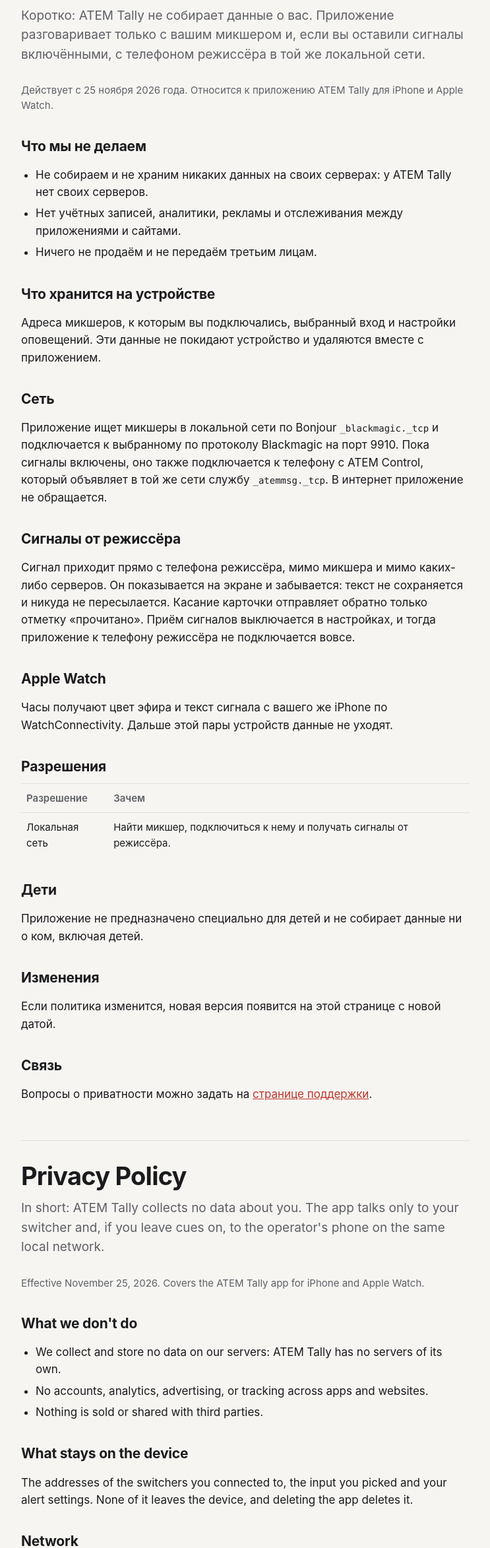
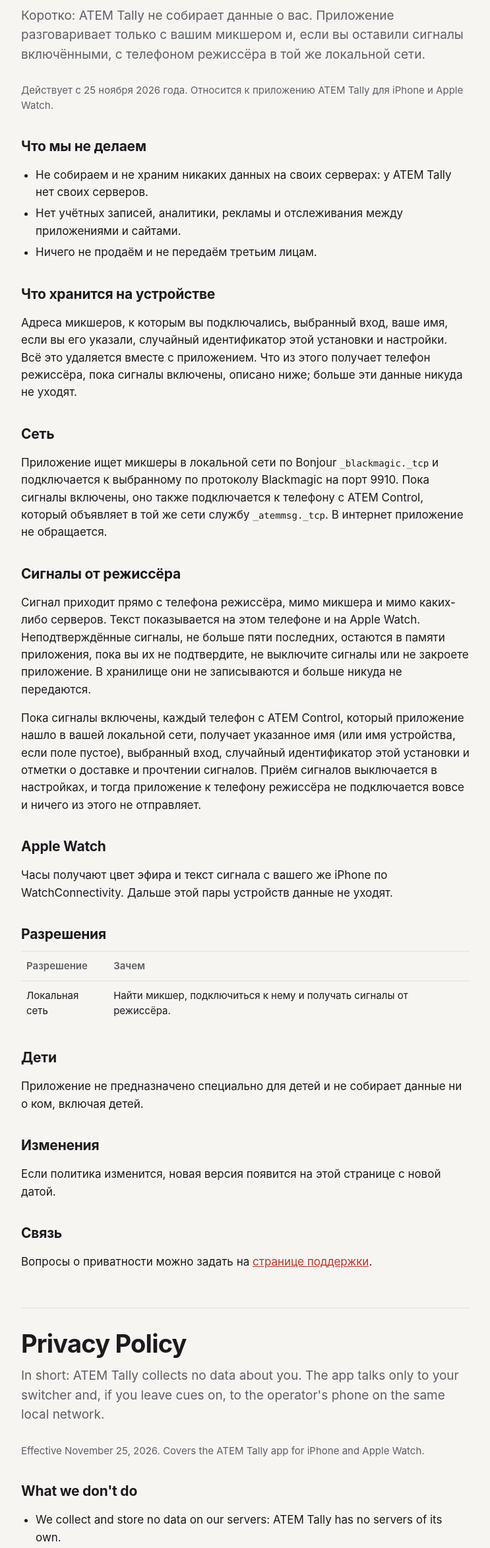
Before and after one commit to CattivoLe/CattivoLe.github.io, a plain HTML site: page atemtally/privacy.html in a window 1280 px wide. Shown: the part 180-2526 px from the top of the page at 66% size, without its empty margins (268-1011 px from the left). Drawn offline with Linux system fonts and the light colour scheme.

Commit message:
Политики ATEM Tally 1.5 и ATEM Control: что уходит на пульт
Вход «не покидает устройство» и сигнал «показывается и забывается» уже
неверны: пульт получает имя, вход, идентификатор установки и отметки о
доставке и прочтении, а неподтверждённые сигналы остаются в памяти ATEM
Tally. Публиковать вместе с выходом 1.5 и сменить дату на день публикации.

Co-Authored-By: Claude Opus 5.5 <noreply@anthropic.com>

```diff
--- a/atemtally/privacy.html
+++ b/atemtally/privacy.html
@@ -29,13 +29,14 @@
 </ul>
 
 <h2>Что хранится на устройстве</h2>
-<p>Адреса микшеров, к которым вы подключались, выбранный вход и настройки оповещений. Эти данные не покидают устройство и удаляются вместе с приложением.</p>
+<p>Адреса микшеров, к которым вы подключались, выбранный вход, ваше имя, если вы его указали, случайный идентификатор этой установки и настройки. Всё это удаляется вместе с приложением. Что из этого получает телефон режиссёра, пока сигналы включены, описано ниже; больше эти данные никуда не уходят.</p>
 
 <h2>Сеть</h2>
 <p>Приложение ищет микшеры в локальной сети по Bonjour <code>_blackmagic._tcp</code> и подключается к выбранному по протоколу Blackmagic на порт 9910. Пока сигналы включены, оно также подключается к телефону с ATEM Control, который объявляет в той же сети службу <code>_atemmsg._tcp</code>. В интернет приложение не обращается.</p>
 
 <h2>Сигналы от режиссёра</h2>
-<p>Сигнал приходит прямо с телефона режиссёра, мимо микшера и мимо каких-либо серверов. Он показывается на экране и забывается: текст не сохраняется и никуда не пересылается. Касание карточки отправляет обратно только отметку «прочитано». Приём сигналов выключается в настройках, и тогда приложение к телефону режиссёра не подключается вовсе.</p>
+<p>Сигнал приходит прямо с телефона режиссёра, мимо микшера и мимо каких-либо серверов. Текст показывается на этом телефоне и на Apple Watch. Неподтверждённые сигналы, не больше пяти последних, остаются в памяти приложения, пока вы их не подтвердите, не выключите сигналы или не закроете приложение. В хранилище они не записываются и больше никуда не передаются.</p>
+<p>Пока сигналы включены, каждый телефон с ATEM Control, который приложение нашло в вашей локальной сети, получает указанное имя (или имя устройства, если поле пустое), выбранный вход, случайный идентификатор этой установки и отметки о доставке и прочтении сигналов. Приём сигналов выключается в настройках, и тогда приложение к телефону режиссёра не подключается вовсе и ничего из этого не отправляет.</p>
 
 <h2>Apple Watch</h2>
 <p>Часы получают цвет эфира и текст сигнала с вашего же iPhone по WatchConnectivity. Дальше этой пары устройств данные не уходят.</p>
@@ -69,13 +70,14 @@
 </ul>
 
 <h2>What stays on the device</h2>
-<p>The addresses of the switchers you connected to, the input you picked and your alert settings. None of it leaves the device, and deleting the app deletes it.</p>
+<p>The addresses of the switchers you connected to, the input you picked, your name if you enter one, a random identifier of this installation and your settings. Deleting the app deletes all of it. What the operator's phone receives while cues are on is described below; none of it goes anywhere else.</p>
 
 <h2>Network</h2>
 <p>The app looks for switchers on the local network over Bonjour <code>_blackmagic._tcp</code> and connects to the one you choose over Blackmagic's protocol on UDP port 9910. While cues are on, it also connects to the phone running ATEM Control, which publishes <code>_atemmsg._tcp</code> on that same network. The app does not contact the internet.</p>
 
 <h2>Cues from the gallery</h2>
-<p>A cue comes straight from the operator's phone, not through the switcher and not through any server. It is shown on screen and then dropped: the text is not stored and is forwarded nowhere. Tapping the card sends back a read receipt and nothing else. Turn cues off in settings and the app does not connect to the operator's phone at all.</p>
+<p>A cue comes straight from the operator's phone, not through the switcher and not through any server. The text is shown on this phone and your Apple Watch. A cue you did not confirm stays in the app's memory, up to the last five, until you confirm it, turn cues off or close the app. Cues are never saved to storage or forwarded anywhere else.</p>
+<p>While cues are on, every phone running ATEM Control that the app finds on your local network receives the name you entered (or the device name if you left it empty), the input you picked, a random identifier of this installation, and whether a cue was delivered and read. Turn cues off in settings and the app does not connect to the operator's phone at all and sends none of this.</p>
 
 <h2>Apple Watch</h2>
 <p>The watch receives the tally colour and the cue text from your own iPhone over WatchConnectivity. Nothing travels beyond that pair of devices.</p>
```
Also changed, not shown: atemcontrol/privacy.html (+2 -2 lines).
